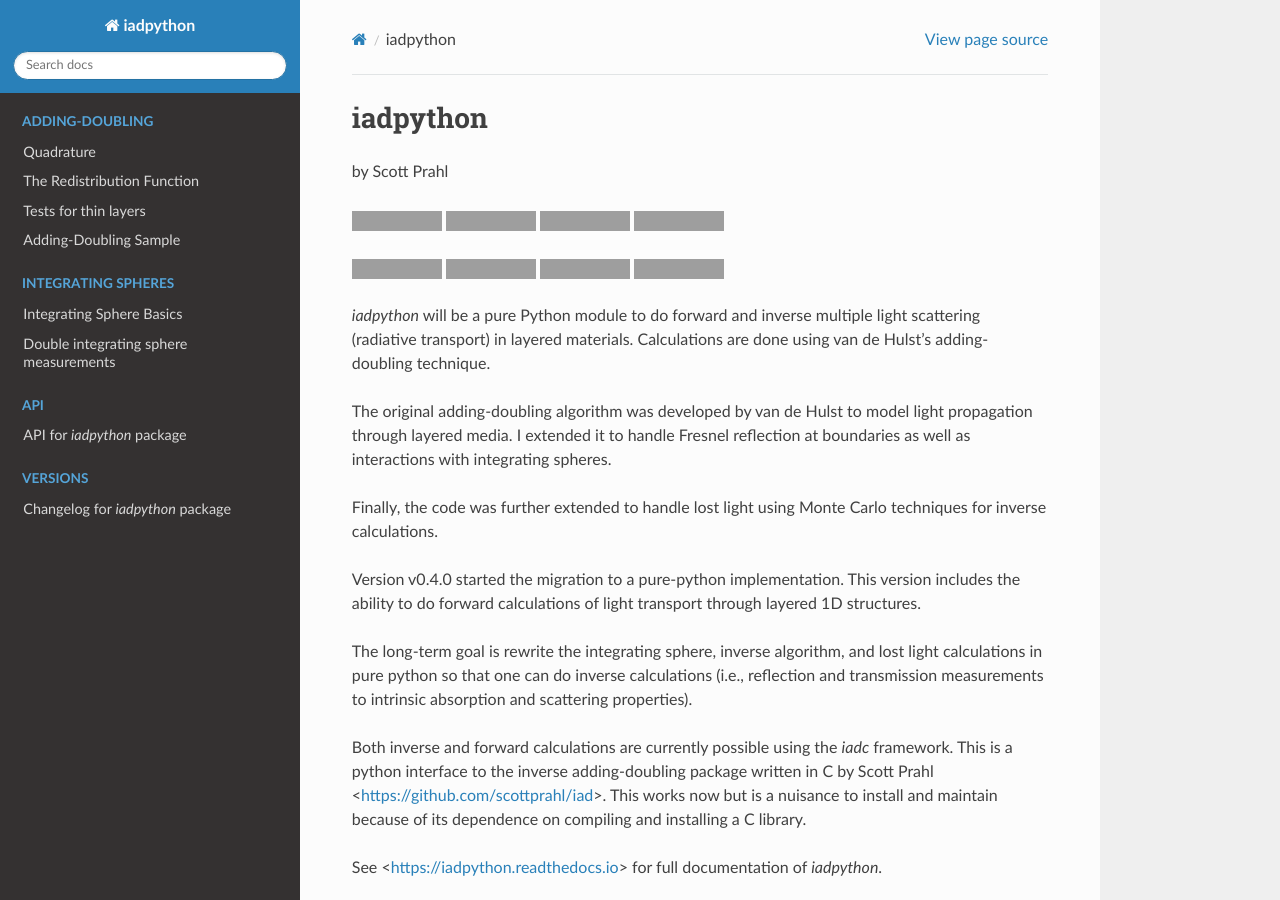
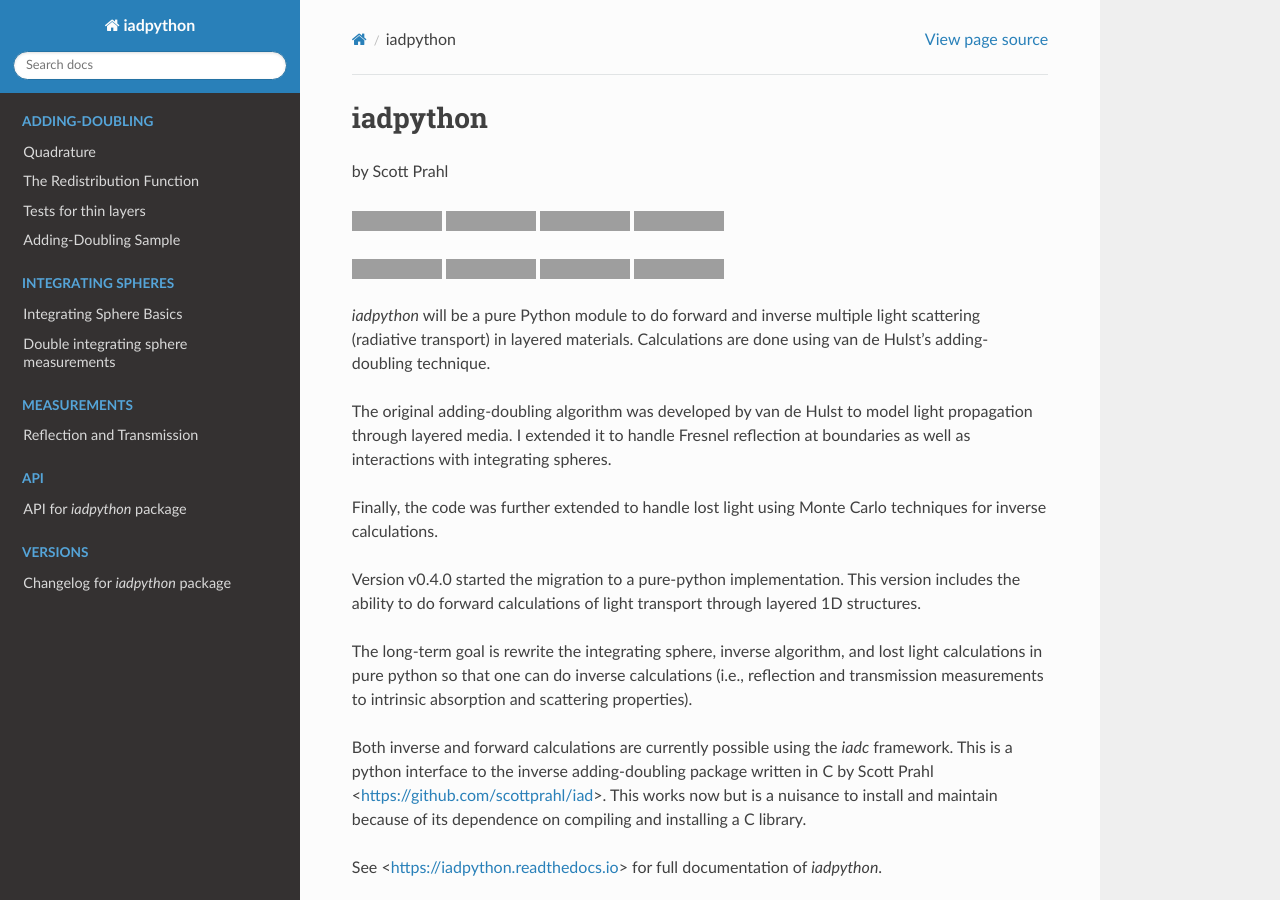
Before and after one commit to scottprahl/iadpython, a Sphinx documentation site: the page built from docs/index.rst, in a window 1280 px wide and 900 px high. Built offline with Sphinx 7.4.7 and the Read the Docs theme 2.0.0, drawn with Linux system fonts in a browser that asks for light colours; pages that are not in the unit, such as notebooks, are missing from menus; some of the changed lines change nothing that is shown; grey boxes are pictures that could not be loaded.

Commit message:
add measurments

```diff
--- a/docs/index.rst
+++ b/docs/index.rst
@@ -3,13 +3,10 @@
 Example Usage
 =============
 .. toctree::
-   :maxdepth: 2
-
-.. toctree::
    :caption: Adding-Doubling
    :hidden:
 
-   add-basics
+   ad-basics
 
    ad-quadrature
 
@@ -37,6 +34,8 @@ Example Usage
    :caption: Measurements
    :hidden:
 
+   measurements
+
    nist
 
    impossible
```
